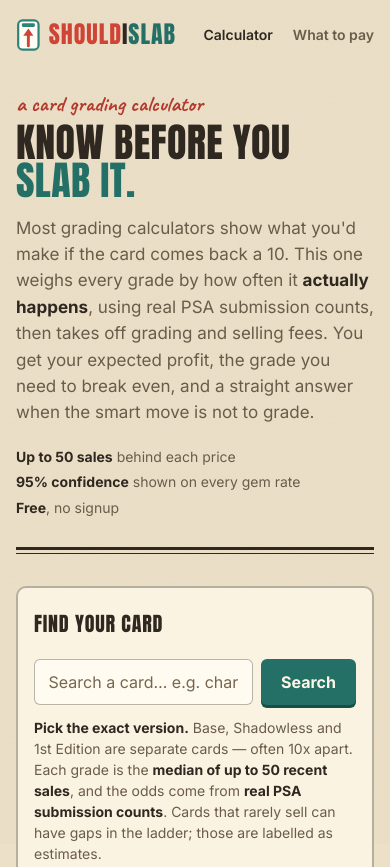
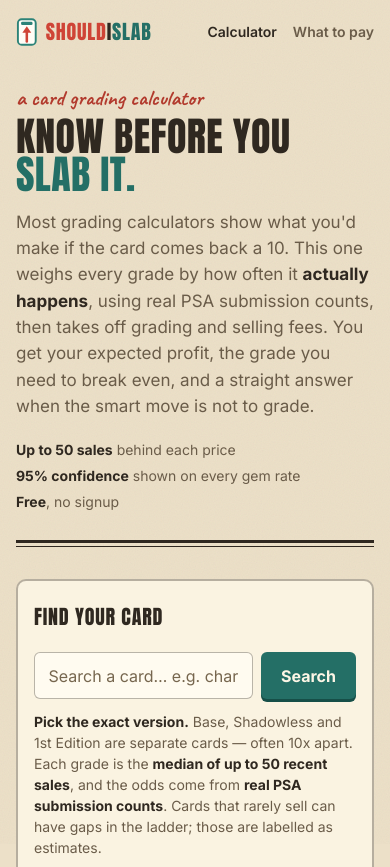
Before and after one commit to Agaspar1321/ShouldISlab, a plain HTML site: page index.html in a window 390 px wide. Shown: the top 867 px of the page. Drawn offline with Linux system fonts and the light colour scheme.

Commit message:
Keep the top bar inside 375px

```diff
--- a/style.css
+++ b/style.css
@@ -106,6 +106,8 @@
   align-items: center;
   justify-content: space-between;
   gap: 1rem;
+  flex-wrap: wrap;   /* logo + nav is ~365px; wrap rather than scroll at 375 */
+  row-gap: 0.5rem;
   max-width: 900px;
   margin: 0 auto;
   padding: 1rem 1rem 0;
@@ -490,6 +492,9 @@
 
 /* ---------- Narrow screens ---------- */
 @media (max-width: 480px) {
+  .brand { font-size: 1.25rem; }
+  .brand-mark { height: 28px; }
+  .topnav { gap: 1rem; }
   .panel { padding: 1.25rem 1rem; }
   .assumptions-row { grid-template-columns: 1fr 1fr; }
   .assumptions-row .field:last-child { grid-column: 1 / -1; }
```
